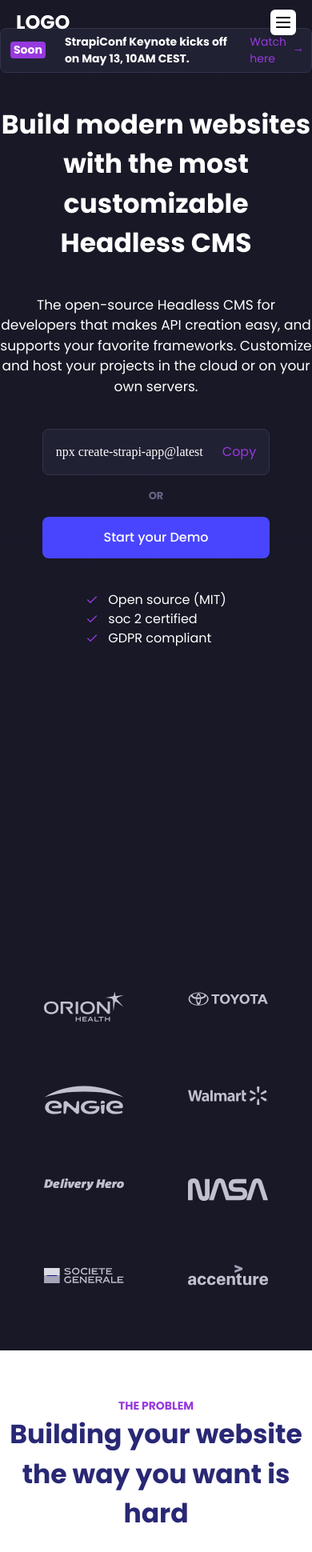
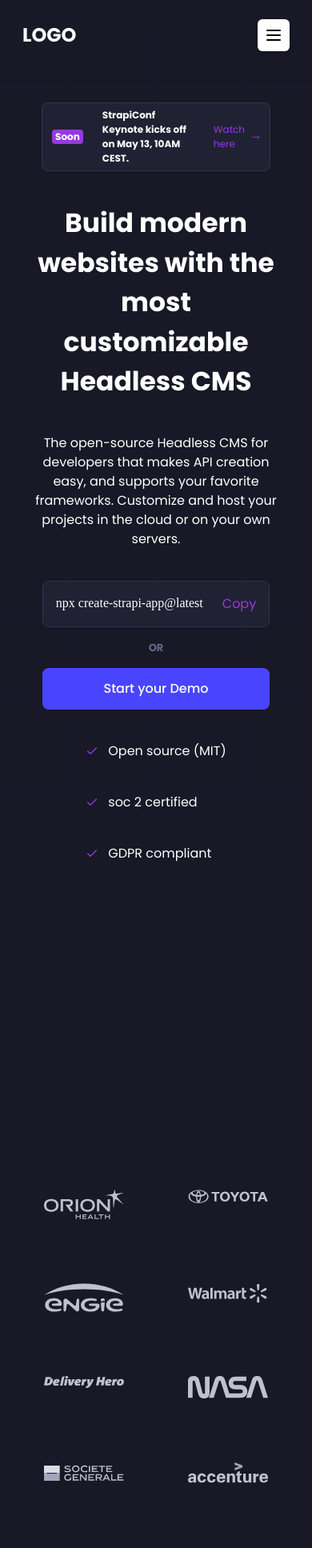
Before and after one commit to Yagazie-davidson/strapi, a Next.js app: page / in a window 390 px wide. Shown: the top 1940 px of the page at 80% size. Built offline with nearby package versions, Linux system fonts and the light colour scheme.

Commit message:
made hero and nav responsive

```diff
--- a/app/page.tsx
+++ b/app/page.tsx
@@ -6,17 +6,17 @@
 export default function Home() {
 	return (
 		<div>
-			<div className="bg-[#181826] bg-[url('/strapi5_hero.svg')] bg-no-repeat bg-cover bg-center md:px-[112px] py-3 h-screen flex justify-center items-center">
-				<div className="md:px-28">
+			<div className="bg-[#181826] bg-[url('/strapi5_hero.svg')] bg-no-repeat bg-cover bg-center md:px-[112px] py-3 flex overflow-y-auto justify-center items-center pt-32 md:pt-0">
+				<div className="md:px-28 px-10">
 					<div className="flex items-center justify-center mb-10">
-						<div className="bg-[#212134] w-fit flex items-center space-x-6  py-1.5 px-3 justify-center rounded-[8px] border-[0.5px] border-[#32324d]">
-							<div className="bg-[#9739de] text-white font-bold text-[14px] px-1 rounded-[4px]">
+						<div className="bg-[#212134] mx-3 w-fit flex items-center space-x-6  py-1.5 px-3 justify-center rounded-[8px] border-[0.5px] border-[#32324d]">
+							<div className="bg-[#9739de] text-white font-bold text-[12px] md:text-[14px] px-1 rounded-[4px]">
 								Soon
 							</div>
-							<div className="text-white text-[14px] font-bold">
+							<div className="text-white text-[12px] md:text-[14px] font-bold">
 								StrapiConf Keynote kicks off on May 13, 10AM CEST.
 							</div>
-							<div className="text-[#9739de] cursor-pointer flex items-center text-[14px] space-x-1">
+							<div className="text-[#9739de] cursor-pointer flex items-center  text-[12px] md:text-[14px] space-x-1">
 								<p>Watch here</p>
 								<MoveRight size={15} />
 							</div>
@@ -25,7 +25,7 @@
 					<h2 className="text-white text-[33px] md:text-[53px] font-bold text-center ">
 						Build modern websites with the most customizable Headless CMS
 					</h2>
-					<p className="text-white text-[17px] font-normal text-center mt-10">
+					<p className="text-white text-[16px] md:text-[17px] font-normal text-center mt-10">
 						The open-source Headless CMS for developers that makes API creation
 						easy, and supports your favorite frameworks. Customize and host your
 						projects in the cloud or on your own servers.
@@ -45,7 +45,7 @@
 								Start your Demo
 							</button>
 						</div>
-						<div className="text-white grid grid-cols-1 md:flex md:justify-center md:space-x-14 mt-10">
+						<div className="text-white grid grid-cols-1 gap-y-10 md:flex md:justify-center md:space-x-14 mt-10">
 							<div className="flex items-center space-x-3">
 								<span>
 									<Check color="#9739de" size={16} />
@@ -71,19 +71,19 @@
 			<div className="bg-[#181826] h-screen flex justify-center items-end py-20">
 				<Companies />
 			</div>
-			<div className="bg-white h-screen flex justify-center items-center md:px-[112px]">
+			<div className="bg-white h-screen flex justify-center items-center md:px-[112px] ">
 				<div className="">
 					<h5 className="text-[#9739de] font-bold text-[14px] uppercase text-center">
 						the problem
 					</h5>
-					<h3 className="text-[33px] md:text-[53px] font-bold text-center text-[#292875] md:px-[100px]">
+					<h3 className="text-[24px] md:text-[53px] font-bold text-center text-[#292875] md:px-[100px] px-10">
 						Building your website the way you want is hard
 					</h3>
-					<p className="text-[17px] font-medium text-center mt-5 text-[#666687]">
+					<p className="text-[17px] md:text-[17px] font-medium text-center mt-5 text-[#666687] px-10 md:px-0">
 						because your CMS is slowing you down and holding you back.
 					</p>
 					<div className="mt-10 grid grid-cols-1 gap-y-12 md:grid-cols-3 md:gap-x-6 lg:gap-x-10 w-full px-4 md:px-0">
-						<div className="flex items-center space-x-10">
+						<div className="flex items-center md:space-x-10 space-x-5">
 							<div className="border-l-2 h-28">{/* border */}</div>
 							<div>
 								<div className="flex items-center space-x-3">
@@ -97,13 +97,13 @@
 										Lack of customization
 									</h5>
 								</div>
-								<p className="text-[17px] font-medium text-left md:max-w-64 mt-3 text-[#666687]">
+								<p className="text-[14px] md:text-[17px] font-medium text-left md:max-w-64 mt-3 text-[#666687]">
 									You&apos;re unable to customize or extend the CMS to fit your
 									unique project needs.
 								</p>
 							</div>
 						</div>
-						<div className="flex items-center space-x-10">
+						<div className="flex items-center md:space-x-10 space-x-5">
 							<div className="border-l-2 h-28">{/* border */}</div>
 							<div>
 								<div className="flex items-center space-x-3">
@@ -117,13 +117,13 @@
 										Lack of plugins
 									</h5>
 								</div>
-								<p className="text-[17px] font-medium text-left md:max-w-64 mt-3 text-[#666687]">
+								<p className="text-[14px] md:text-[17px] font-medium text-left md:max-w-64 mt-3 text-[#666687]">
 									You are not able to use your favorite tools, and lack plugins
 									or integrations.
 								</p>
 							</div>
 						</div>
-						<div className="flex items-center space-x-10">
+						<div className="flex items-center md:space-x-10 space-x-5">
 							<div className="border-l-2 h-28">{/* border */}</div>
 							<div>
 								<div className="flex items-center space-x-3">
@@ -137,7 +137,7 @@
 										Lack of community
 									</h5>
 								</div>
-								<p className="text-[17px] font-medium text-left md:max-w-64 mt-3 text-[#666687]">
+								<p className="text-[14px] md:text-[17px] font-medium text-left md:max-w-64 mt-3 text-[#666687]">
 									You&apos;re dealing with a CMS that lacks a large, active
 									community of developers.
 								</p>
@@ -152,10 +152,10 @@
 					<h5 className="text-[#9739de] font-bold text-[14px] uppercase text-center">
 						integrations
 					</h5>
-					<h3 className="text-[33px] md:text-[53px] font-bold text-center text-[#292875] md:px-[100px]">
+					<h3 className="text-[24px] md:text-[53px] font-bold text-center text-[#292875] md:px-[100px] px-10">
 						All your favorite dev tools work with Strapi.
 					</h3>
-					<p className="text-[17px] font-medium text-center mt-5 text-[#666687]">
+					<p className="text-[17px] md:text-[17px] font-medium text-center mt-5 text-[#666687] px-10 md:px-0">
 						Connect your favorite databases, frontend frameworks, or static site
 						generators. Choose where you want to host your websites. Integrate
 						with your favorite tools, and work with the best of each world. No
--- a/components/NavBar.tsx
+++ b/components/NavBar.tsx
@@ -70,7 +70,7 @@
 	return (
 		<nav
 			className={cn(
-				"fixed top-0 left-0 right-0 z-50 flex items-center justify-between px-[20px] md:px-[112px] py-3 transition-colors duration-300",
+				"fixed top-0 left-0 right-0 z-50 flex items-center justify-between px-[28px] md:px-[112px] py-6 md:py-3 transition-colors duration-300",
 				{
 					"bg-white shadow-md": isScrolled,
 					"bg-transparent": !isScrolled,
@@ -222,7 +222,7 @@
 				</NavigationMenu>
 			</div>
 			<div className="flex items-center md:hidden">
-				<div className="bg-white shadow-md p-1 rounded-sm">
+				<div className="bg-white shadow-md p-2 rounded-sm">
 					<Menu color={"#000"} strokeWidth={2} size={24} />
 				</div>
 			</div>
```
